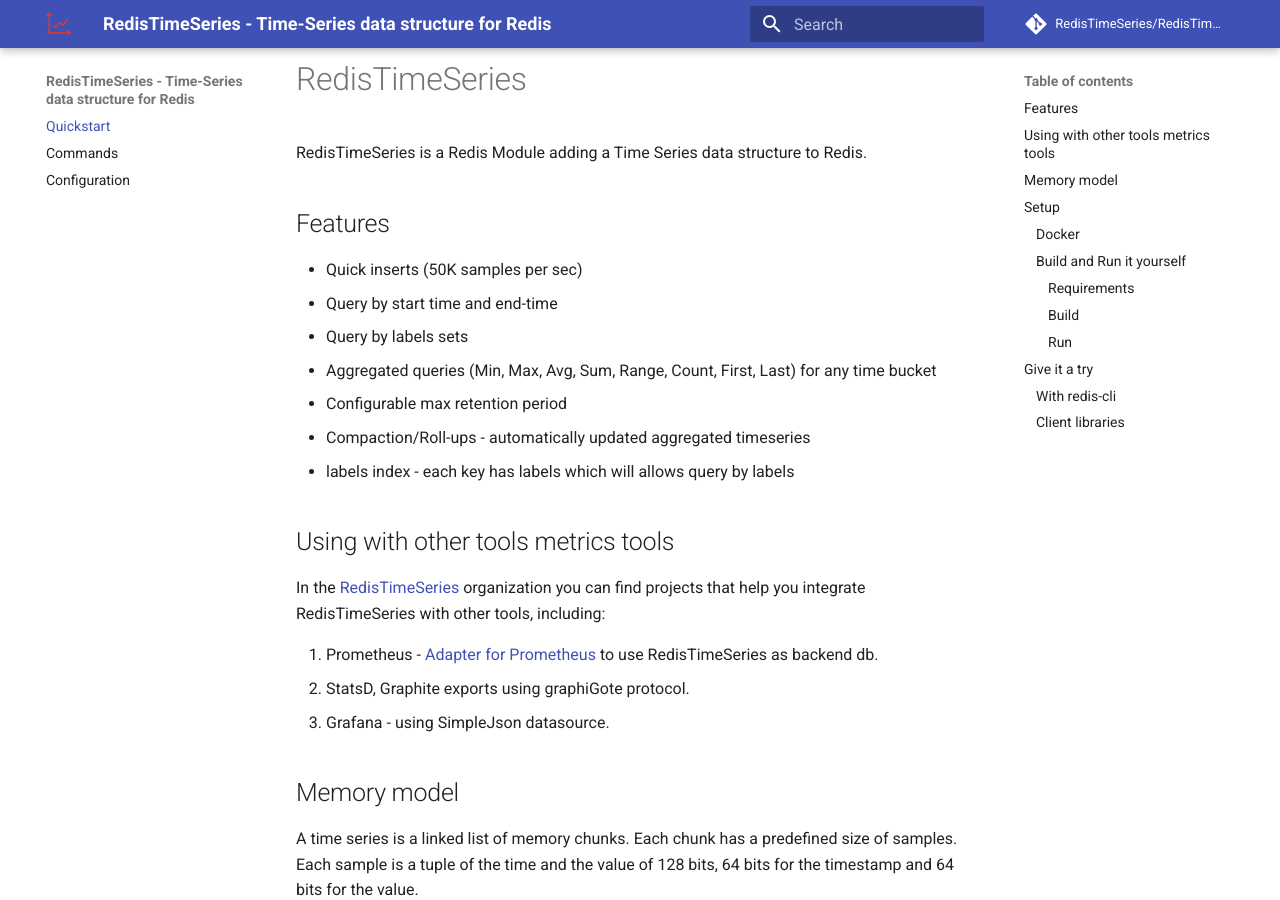
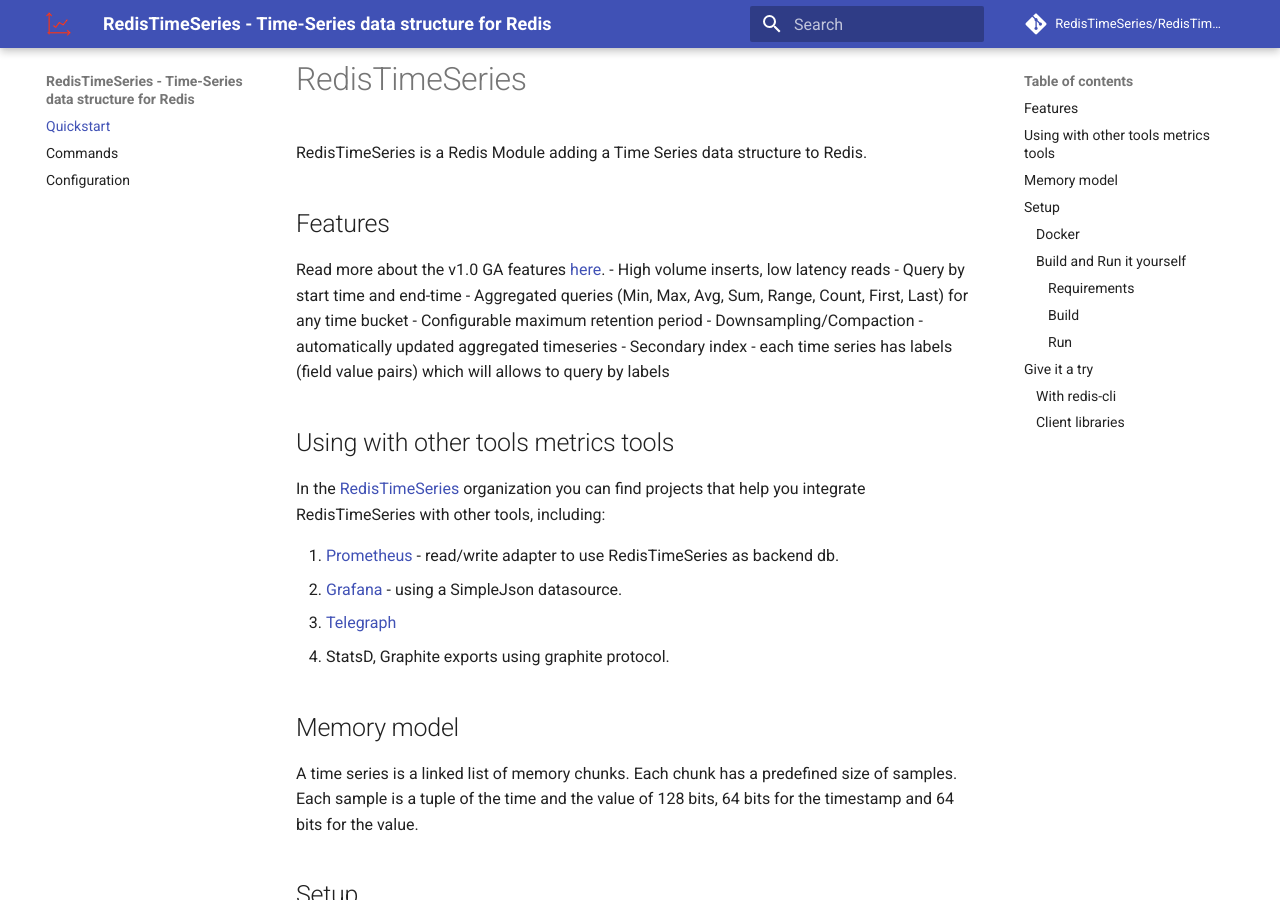
Before and after one commit to RedisTimeSeries/RedisTimeSeries, an MkDocs documentation site: the page built from docs/index.md, in a window 1280 px wide and 900 px high, scrolled down 272 px. Built offline with MkDocs 1.6.1 and Material for MkDocs 9.7.7, drawn with Linux system fonts in a browser that asks for light colours; comment, search, counter and statistics services are not loaded; old or Windows-style settings are respelled for this version of MkDocs.

Commit message:
update feature list docs

```diff
--- a/docs/index.md
+++ b/docs/index.md
@@ -4,21 +4,22 @@
 RedisTimeSeries is a Redis Module adding a Time Series data structure to Redis.
 
 ## Features
-- Quick inserts (50K samples per sec)
+Read more about the v1.0 GA features [here](https://redislabs.com/blog/redistimeseries-ga-making-4th-dimension-truly-immersive/).
+- High volume inserts, low latency reads
 - Query by start time and end-time
-- Query by labels sets
 - Aggregated queries (Min, Max, Avg, Sum, Range, Count, First, Last) for any time bucket
-- Configurable max retention period
-- Compaction/Roll-ups - automatically updated aggregated timeseries
-- labels index - each key has labels which will allows query by labels
+- Configurable maximum retention period
+- Downsampling/Compaction - automatically updated aggregated timeseries
+- Secondary index - each time series has labels (field value pairs) which will allows to query by labels
 
 ## Using with other tools metrics tools
 In the [RedisTimeSeries](https://github.com/RedisTimeSeries) organization you can
 find projects that help you integrate RedisTimeSeries with other tools, including:
 
-1. Prometheus - [Adapter for Prometheus](https://github.com/RedisTimeSeries/prometheus-redistimeseries-adapter) to use RedisTimeSeries as backend db.
-2. StatsD, Graphite exports using graphiGote protocol.
-3. Grafana - using SimpleJson datasource.
+1. [Prometheus](https://github.com/RedisTimeSeries/prometheus-redistimeseries-adapter) - read/write adapter to use RedisTimeSeries as backend db.
+2. [Grafana](https://github.com/RedisTimeSeries/grafana-redistimeseries) - using a SimpleJson datasource.
+3. [Telegraph](https://github.com/RedisTimeSeries/telegraf)
+4. StatsD, Graphite exports using graphite protocol.
 
 ## Memory model
 
```
